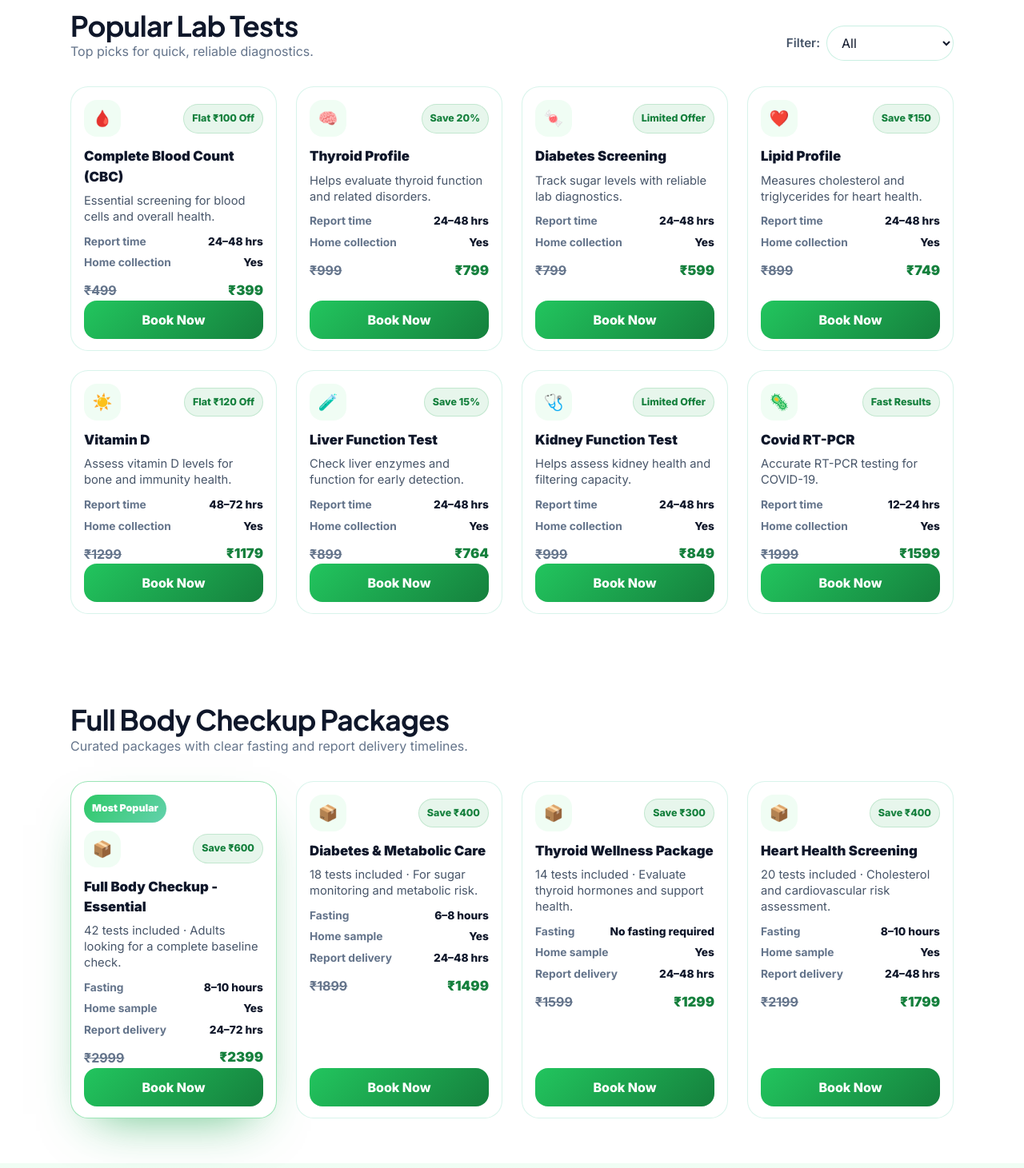
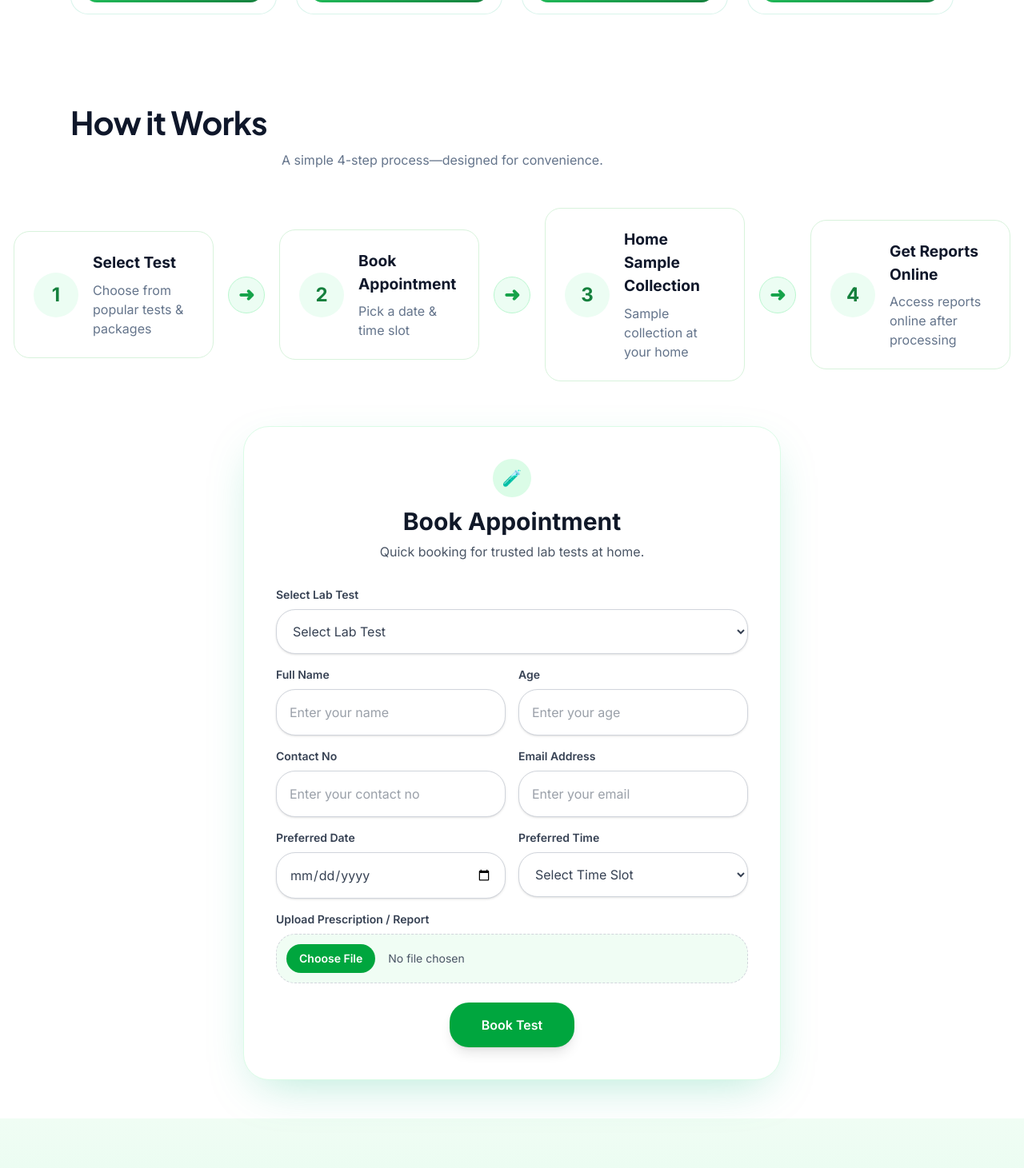
Before and after one commit to Asish2404/Kent-Homoeopathy, a React (Vite) app in the folder Project/: page /Labtest in a window 1280 px wide. Shown: the part 920-2381 px from the top of the page at 80% size. Built offline with nearby package versions, Linux system fonts and the light colour scheme.

Commit message:
Play pause buttone issue solved , Lab test refactoring done

```diff
--- a/Project/src/Lab Tests/Labtest.jsx
+++ b/Project/src/Lab Tests/Labtest.jsx
@@ -305,20 +305,20 @@ const Labtest = () => {
   return (
     <>
       {/* HERO */}
-      <section className="lab-hero section-soft">
-        <div className="max-w-6xl mx-auto px-4 sm:px-6">
-          <div className="lab-hero-columns">
-            <div className="lab-hero-left">
-              <span className="section-eyebrow">Premium Lab Diagnostics</span>
+      {/* <section className="lab-hero section-soft"> */}
+      {/* <div className="max-w-6xl mx-auto px-4 sm:px-6"> */}
+      {/* <div className="lab-hero-columns"> */}
+      {/* <div className="lab-hero-left"> */}
+      {/* <span className="section-eyebrow">Premium Lab Diagnostics</span>
               <h1 className="section-title mt-3">
                 Book Lab Tests with Trusted Home Collection
               </h1>
               <p className="section-subtitle mt-4">
                 Clean, fast and reliable testing—backed by experienced professionals. Search by test, package or category and book in seconds.
-              </p>
+              </p> */}
 
-              {/* HERO SEARCH + CTA */}
-              <div className="mt-7 lab-hero-actions">
+      {/* HERO SEARCH + CTA */}
+      {/* <div className="mt-7 lab-hero-actions">
                 <input
                   type="search"
                   value={searchQuery}
@@ -333,10 +333,10 @@ const Labtest = () => {
                 >
                   Book Test
                 </button>
-              </div>
+              </div> */}
 
-              {/* Secondary quick category selector (tests) */}
-              <div className="mt-4 flex flex-wrap gap-2">
+      {/* Secondary quick category selector (tests) */}
+      {/* <div className="mt-4 flex flex-wrap gap-2">
                 {allCategories.slice(0, 6).map((cat) => (
                   <button
                     key={cat}
@@ -347,10 +347,10 @@ const Labtest = () => {
                     {cat}
                   </button>
                 ))}
-              </div>
+              </div> */}
 
-              <div className="mt-6 grid grid-cols-1 sm:grid-cols-3 gap-3">
-                <div className="lab-mini">
+      {/* <div className="mt-6 grid grid-cols-1 sm:grid-cols-3 gap-3"> */}
+      {/* <div className="lab-mini">
                   <div className="lab-mini-icon">✓</div>
                   <div>
                     <p className="lab-mini-title">NABL-style Quality</p>
@@ -371,11 +371,11 @@ const Labtest = () => {
                     <p className="lab-mini-sub">On-time delivery</p>
                   </div>
                 </div>
-              </div>
-            </div>
+              </div> */}
+      {/* </div> */}
 
-            {/* Banner image */}
-            <div className="lab-hero-right">
+      {/* Banner image */}
+      {/* <div className="lab-hero-right">
               <div className="lab-hero-card">
                 <img
                   src={labtest}
@@ -392,7 +392,7 @@ const Labtest = () => {
 
           </div>
         </div>
-      </section>
+      </section> */}
 
       {/* SEARCH RESULTS + POPULAR TESTS */}
       <section className="py-10 md:py-14">
@@ -465,7 +465,7 @@ const Labtest = () => {
       </section>
 
       {/* PACKAGES */}
-      <section className="py-10 md:py-14">
+      {/* <section className="py-10 md:py-14">
         <div className="max-w-6xl mx-auto px-4 sm:px-6">
           <div className="flex items-end justify-between gap-4 flex-wrap">
             <div>
@@ -525,8 +525,206 @@ const Labtest = () => {
             ))}
           </div>
         </div>
+      </section> */}
+      <section className="py-10 md:py-14">
+        <div className="max-w-6xl mx-auto px-4 sm:px-6">
+          <h2 className="section-title">How it Works</h2>
+          <p className="section-subtitle mt-2">
+            A simple 4-step process—designed for convenience.
+          </p>
+
+          <div className="lab-steps mt-10">
+            {[
+              {
+                title: "Select Test",
+                desc: "Choose from popular tests & packages",
+              },
+              {
+                title: "Book Appointment",
+                desc: "Pick a date & time slot",
+              },
+              {
+                title: "Home Sample Collection",
+                desc: "Sample collection at your home",
+              },
+              {
+                title: "Get Reports Online",
+                desc: "Access reports online after processing",
+              },
+            ].map((item, index) => (
+              <div className="lab-step-wrapper" key={item.title}>
+                <div className="lab-step">
+                  <div className="lab-step-icon">{index + 1}</div>
+
+                  <div>
+                    <p className="lab-step-title">{item.title}</p>
+                    <p className="lab-step-sub">{item.desc}</p>
+                  </div>
+                </div>
+
+                {index !== 3 && <div className="lab-arrow"></div>}
+              </div>
+            ))}
+          </div>
+        </div>
       </section>
 
+      {/* BOOKING (existing functionality preserved) */}
+      <section className="pb-12">
+        <div className="max-w-6xl mx-auto px-4 sm:px-6" ref={bookingRef}>
+          <div className="flex justify-center">
+            <div className="w-full max-w-2xl">
+              {/* <div className="bg-white rounded-[35px] shadow-2xl p-5 sm:p-7 md:p-8 border border-green-100">
+              <p className="text-2xl md:text-3xl font-bold text-center mb-8">
+                Choose Appointment Date
+              </p>
+
+              <div className="flex justify-center overflow-x-auto">
+                <Calendar onChange={setDate} value={date} className="react-calendar" />
+              </div>
+
+              <div className="mt-6 md:mt-8 bg-green-50 rounded-3xl p-4 md:p-6 text-center">
+                <p className="text-lg md:text-xl font-semibold mb-2">Selected Date</p>
+                <p className="text-green-700 text-base md:text-lg font-bold">
+                  {date.toDateString()}
+                </p>
+              </div>
+            </div> */}
+              <div className="w-full bg-white shadow-[0_20px_60px_-20px_rgba(16,185,129,0.35)] rounded-[32px] p-5 sm:p-7 md:p-8 lg:p-10 border border-green-100">
+                <div className="text-center mb-6 md:mb-8">
+                  <div className="inline-flex items-center justify-center w-12 h-12 rounded-full bg-green-100 text-green-700 text-xl mb-3">
+                    🧪
+                  </div>
+                  <p className="text-2xl md:text-3xl font-bold text-gray-900">
+                    Book Appointment
+                  </p>
+                  <p className="text-sm md:text-base text-gray-600 mt-2">
+                    Quick booking for trusted lab tests at home.
+                  </p>
+                </div>
+
+                <form onSubmit={handleSubmit(onSubmit)} className="flex flex-col gap-4">
+                  <div className="grid grid-cols-1 md:grid-cols-2 gap-4">
+                    <div className="md:col-span-2">
+                      <label className="block text-sm font-semibold text-gray-700 mb-2">
+                        Select Lab Test
+                      </label>
+                      <select
+                        {...register("labtest")}
+                        className="w-full p-3 md:p-4 rounded-2xl border border-gray-300 bg-white text-gray-700 outline-none focus:border-green-500 focus:ring-2 focus:ring-green-100 shadow-sm"
+                      >
+                        <option value="">Select Lab Test</option>
+                        <option value="CBC">Complete Blood Count (CBC)</option>
+                        <option value="Blood Sugar">Blood Sugar Test</option>
+                        <option value="Thyroid">Thyroid Profile</option>
+                        <option value="Lipid">Lipid Profile</option>
+                        <option value="Full Body Checkup">Full Body Checkup</option>
+                      </select>
+                    </div>
+
+                    <div>
+                      <label className="block text-sm font-semibold text-gray-700 mb-2">
+                        Full Name
+                      </label>
+                      <input
+                        type="text"
+                        placeholder="Enter your name"
+                        {...register("name")}
+                        className="w-full p-3 md:p-4 rounded-2xl border border-gray-300 bg-white text-gray-700 outline-none focus:border-green-500 focus:ring-2 focus:ring-green-100 shadow-sm"
+                      />
+                    </div>
+
+                    <div>
+                      <label className="block text-sm font-semibold text-gray-700 mb-2">
+                        Age
+                      </label>
+                      <input
+                        type="number"
+                        placeholder="Enter your age"
+                        {...register("age")}
+                        className="w-full p-3 md:p-4 rounded-2xl border border-gray-300 bg-white text-gray-700 outline-none focus:border-green-500 focus:ring-2 focus:ring-green-100 shadow-sm"
+                      />
+                    </div>
+
+                    <div>
+                      <label className="block text-sm font-semibold text-gray-700 mb-2">
+                        Contact No
+                      </label>
+                      <input
+                        type="tel"
+                        placeholder="Enter your contact no"
+                        {...register("phone")}
+                        className="w-full p-3 md:p-4 rounded-2xl border border-gray-300 bg-white text-gray-700 outline-none focus:border-green-500 focus:ring-2 focus:ring-green-100 shadow-sm"
+                      />
+                    </div>
+
+                    <div>
+                      <label className="block text-sm font-semibold text-gray-700 mb-2">
+                        Email Address
+                      </label>
+                      <input
+                        type="email"
+                        placeholder="Enter your email"
+                        {...register("email")}
+                        className="w-full p-3 md:p-4 rounded-2xl border border-gray-300 bg-white text-gray-700 outline-none focus:border-green-500 focus:ring-2 focus:ring-green-100 shadow-sm"
+                      />
+                    </div>
+
+                    <div>
+                      <label className="block text-sm font-semibold text-gray-700 mb-2">
+                        Preferred Date
+                      </label>
+                      <input
+                        type="date"
+                        {...register("date")}
+                        className="w-full p-3 md:p-4 rounded-2xl border border-gray-300 bg-white text-gray-700 outline-none focus:border-green-500 focus:ring-2 focus:ring-green-100 shadow-sm"
+                      />
+                    </div>
+
+                    <div>
+                      <label className="block text-sm font-semibold text-gray-700 mb-2">
+                        Preferred Time
+                      </label>
+                      <select
+                        {...register("time")}
+                        className="w-full p-3 md:p-4 rounded-2xl border border-gray-300 bg-white text-gray-700 outline-none focus:border-green-500 focus:ring-2 focus:ring-green-100 shadow-sm"
+                      >
+                        <option value="">Select Time Slot</option>
+                        <option value="08:00 AM">08:00 AM</option>
+                        <option value="09:00 AM">09:00 AM</option>
+                        <option value="10:00 AM">10:00 AM</option>
+                        <option value="11:00 AM">11:00 AM</option>
+                        <option value="12:00 PM">12:00 PM</option>
+                        <option value="02:00 PM">02:00 PM</option>
+                        <option value="04:00 PM">04:00 PM</option>
+                      </select>
+                    </div>
+                  </div>
+
+                  <div>
+                    <label className="block text-sm font-semibold text-gray-700 mb-2">
+                      Upload Prescription / Report
+                    </label>
+                    <input
+                      type="file"
+                      className="w-full rounded-2xl border border-dashed border-gray-300 bg-green-50 p-3 text-sm text-gray-600 file:mr-4 file:rounded-full file:border-0 file:bg-green-600 file:px-4 file:py-2 file:text-sm file:font-semibold file:text-white hover:file:bg-green-700"
+                    />
+                  </div>
+
+                  <div className="flex justify-center pt-2">
+                    <button
+                      type="submit"
+                      className="w-full sm:w-auto bg-green-600 hover:bg-green-700 text-white rounded-2xl px-8 md:px-10 py-3 md:py-4 font-semibold shadow-lg hover:scale-[1.02] transition duration-300"
+                    >
+                      Book Test
+                    </button>
+                  </div>
+                </form>
+              </div>
+            </div>
+          </div>
+        </div>
+      </section>
       {/* WHY CHOOSE US */}
       <section className="py-10 md:py-14 section-mint">
         <div className="max-w-6xl mx-auto px-4 sm:px-6">
@@ -571,48 +769,6 @@ const Labtest = () => {
       </section>
 
       {/* HOW IT WORKS */}
-      <section className="py-10 md:py-14">
-        <div className="max-w-6xl mx-auto px-4 sm:px-6">
-          <h2 className="section-title">How it Works</h2>
-          <p className="section-subtitle mt-2">
-            A simple 4-step process—designed for convenience.
-          </p>
-
-          <div className="lab-steps mt-10">
-            {[
-              {
-                title: "Select Test",
-                desc: "Choose from popular tests & packages",
-              },
-              {
-                title: "Book Appointment",
-                desc: "Pick a date & time slot",
-              },
-              {
-                title: "Home Sample Collection",
-                desc: "Sample collection at your home",
-              },
-              {
-                title: "Get Reports Online",
-                desc: "Access reports online after processing",
-              },
-            ].map((item, index) => (
-              <div className="lab-step-wrapper" key={item.title}>
-                <div className="lab-step">
-                  <div className="lab-step-icon">{index + 1}</div>
-
-                  <div>
-                    <p className="lab-step-title">{item.title}</p>
-                    <p className="lab-step-sub">{item.desc}</p>
-                  </div>
-                </div>
-
-                {index !== 3 && <div className="lab-arrow"></div>}
-              </div>
-            ))}
-          </div>
-        </div>
-      </section>
 
       {/* SPECIAL OFFERS */}
       <section className="py-10 md:py-14">
@@ -652,8 +808,6 @@ const Labtest = () => {
           </div>
         </div>
       </section>
-
-      {/* REVIEWS */}
       <section className="py-10 md:py-14 section-soft">
         <div className="max-w-6xl mx-auto px-4 sm:px-6">
           <h2 className="section-title">Patient Reviews</h2>
@@ -693,8 +847,6 @@ const Labtest = () => {
           </div>
         </div>
       </section>
-
-      {/* FAQ */}
       <section className="py-10 md:py-14">
         <div className="max-w-6xl mx-auto px-4 sm:px-6">
           <h2 className="section-title">FAQ</h2>
@@ -722,101 +874,6 @@ const Labtest = () => {
           </div>
         </div>
       </section>
-
-      {/* BOOKING (existing functionality preserved) */}
-      <section className="pb-12">
-        <div className="max-w-6xl mx-auto px-4 sm:px-6" ref={bookingRef}>
-          <div className="grid grid-cols-1 lg:grid-cols-2 gap-8 md:gap-12 items-start">
-            <div className="bg-white shadow-2xl rounded-[35px] p-5 sm:p-7 md:p-10 border border-green-100">
-              <p className="text-2xl md:text-3xl font-bold mb-6 md:mb-8 text-center">
-                Book Appointment
-              </p>
-
-              <form onSubmit={handleSubmit(onSubmit)} className="flex flex-col gap-5">
-                <select
-                  {...register("labtest")}
-                  className="w-full p-3 md:p-4 rounded-2xl border border-gray-300 outline-none focus:border-green-500 shadow-sm"
-                >
-                  <option value="">Select Lab Test</option>
-                  <option value="CBC">Complete Blood Count (CBC)</option>
-                  <option value="Blood Sugar">Blood Sugar Test</option>
-                  <option value="Thyroid">Thyroid Profile</option>
-                  <option value="Lipid">Lipid Profile</option>
-                  <option value="Full Body Checkup">Full Body Checkup</option>
-                </select>
-
-                <input
-                  type="text"
-                  placeholder="Enter your name"
-                  {...register("name")}
-                  className="w-full p-3 md:p-4 rounded-2xl border border-gray-300 outline-none focus:border-green-500 shadow-sm"
-                />
-
-                <input
-                  type="number"
-                  placeholder="Enter your age"
-                  {...register("age")}
-                  className="w-full p-3 md:p-4 rounded-2xl border border-gray-300 outline-none focus:border-green-500 shadow-sm"
-                />
-
-                <input
-                  type="tel"
-                  placeholder="Enter your contact no"
-                  {...register("phone")}
-                  className="w-full p-3 md:p-4 rounded-2xl border border-gray-300 outline-none focus:border-green-500 shadow-sm"
-                />
-
-                <input
-                  type="email"
-                  placeholder="Enter your email"
-                  {...register("email")}
-                  className="w-full p-3 md:p-4 rounded-2xl border border-gray-300 outline-none focus:border-green-500 shadow-sm"
-                />
-
-                <select
-                  {...register("time")}
-                  className="w-full p-3 md:p-4 rounded-2xl border border-gray-300 outline-none focus:border-green-500 shadow-sm"
-                >
-                  <option value="">Select Time Slot</option>
-                  <option value="08:00 AM">08:00 AM</option>
-                  <option value="09:00 AM">09:00 AM</option>
-                  <option value="10:00 AM">10:00 AM</option>
-                  <option value="11:00 AM">11:00 AM</option>
-                  <option value="12:00 PM">12:00 PM</option>
-                  <option value="02:00 PM">02:00 PM</option>
-                  <option value="04:00 PM">04:00 PM</option>
-                </select>
-
-                <div className="flex justify-center pt-4">
-                  <button
-                    type="submit"
-                    className="w-full sm:w-auto bg-green-600 hover:bg-green-700 text-white rounded-2xl px-8 md:px-10 py-3 md:py-4 font-semibold shadow-lg hover:scale-105 transition duration-300"
-                  >
-                    Book Test
-                  </button>
-                </div>
-              </form>
-            </div>
-
-            <div className="bg-white rounded-[35px] shadow-2xl p-5 sm:p-7 md:p-8 border border-green-100">
-              <p className="text-2xl md:text-3xl font-bold text-center mb-8">
-                Choose Appointment Date
-              </p>
-
-              <div className="flex justify-center overflow-x-auto">
-                <Calendar onChange={setDate} value={date} className="react-calendar" />
-              </div>
-
-              <div className="mt-6 md:mt-8 bg-green-50 rounded-3xl p-4 md:p-6 text-center">
-                <p className="text-lg md:text-xl font-semibold mb-2">Selected Date</p>
-                <p className="text-green-700 text-base md:text-lg font-bold">
-                  {date.toDateString()}
-                </p>
-              </div>
-            </div>
-          </div>
-        </div>
-      </section>
     </>
   );
 };
```
Also changed, not shown: Project/src/Layout.jsx (+8 -2 lines), Project/src/components/Carousel.jsx (+3 -23 lines).
